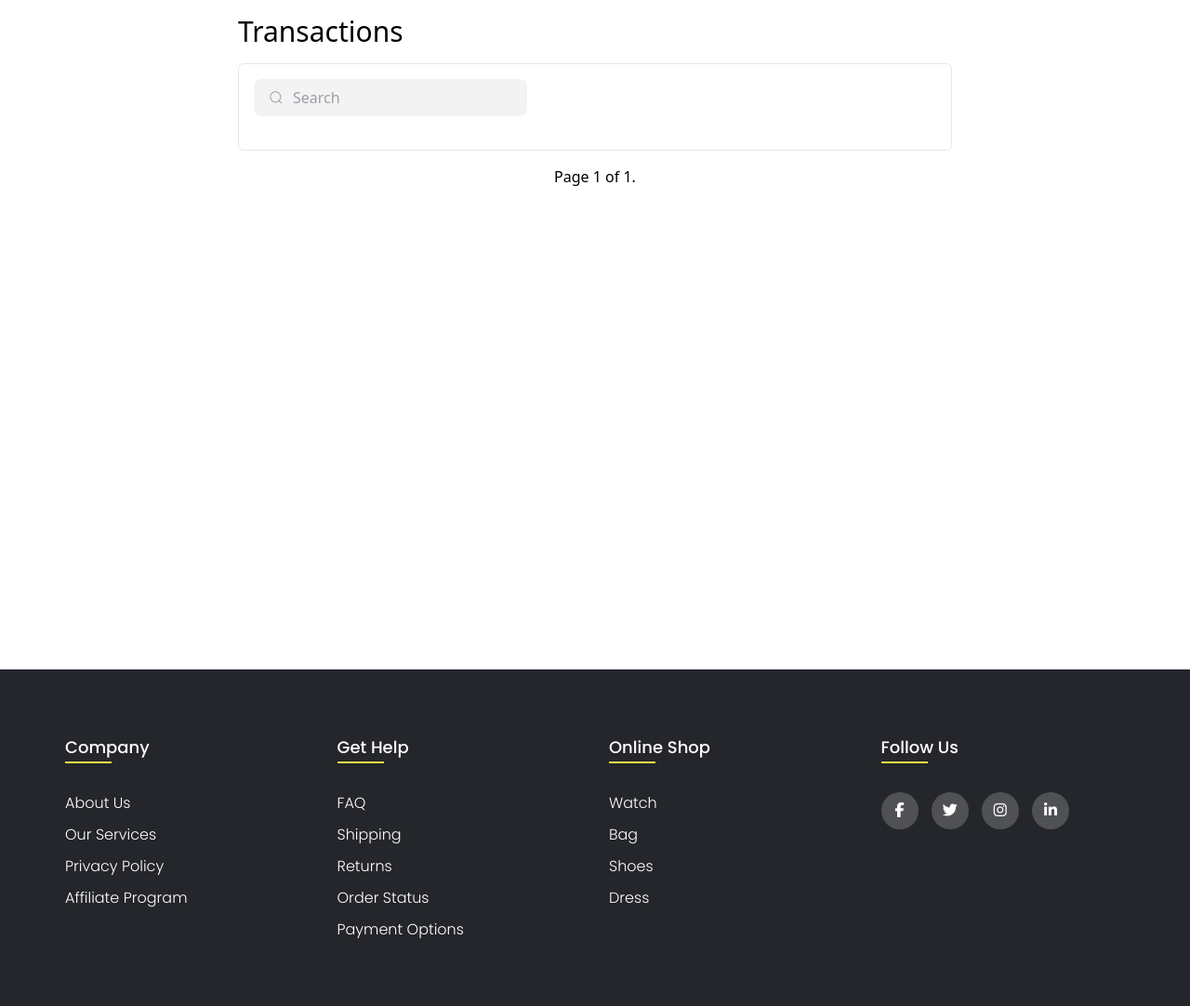
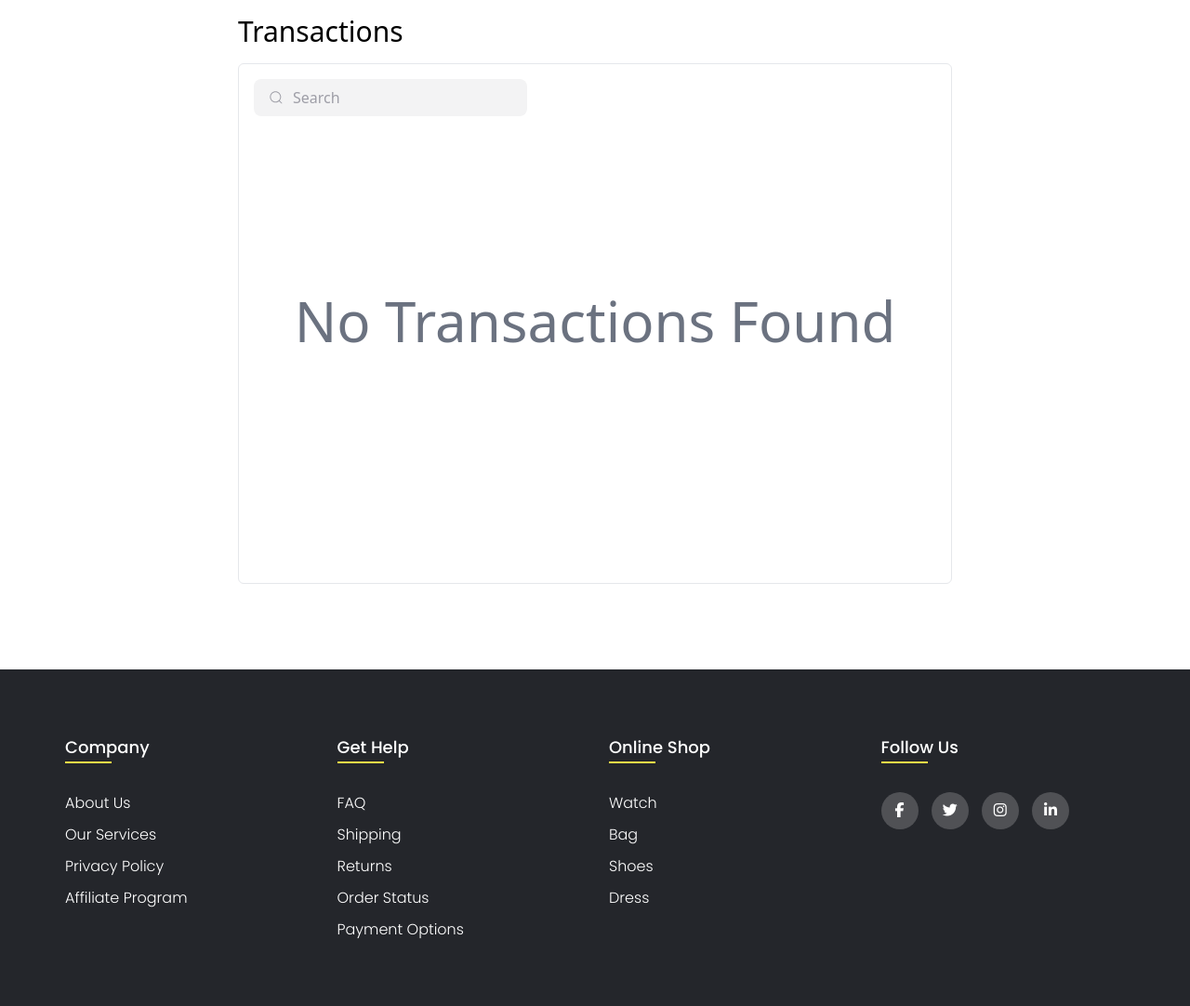
Before and after one commit to TharakaramuduN/TailorFlow1, a Django app: page /transactions/ in a window 1280 px wide. Shown: the part 60-1142 px from the top of the page at 93% size. Run offline with Django 4.2, Linux system fonts and the light colour scheme; a user stored in the database is signed in; data comes from the database, SQL or seed files in the repository; style sheets or scripts are compiled from the project's sources.

Commit message:
added styles if no trnasactions made

```diff
--- a/apps/transactions/static/js/transactions.js
+++ b/apps/transactions/static/js/transactions.js
@@ -5,10 +5,14 @@ async function filterTransactions(page_num){
         throw Error('not found')
     }
     const data = await response.json()
+    pagination = document.querySelector('.pagination')
+    const notFoundElement = document.querySelector('.not-found')
+    page_obj = data['page_obj']
     const transactionsContainer = document.querySelector('.transactions-list')
     transactionsContainer.innerHTML = ''
-    pagination = document.querySelector('.pagination')
-    page_obj = data['page_obj']
+    if(data.transactions.length > 0){
+        if(notFoundElement.classList.contains('min-h-[50vh]')) notFoundElement.classList.remove('min-h-[50vh]')
+        notFoundElement.innerHTML = ''
         data['transactions'].forEach(transaction=>{
             const divElement = document.createElement('div')
             divElement.classList.add('transaction-card', 'flex','justify-between', 'w-full','even:bg-slate-100', 'odd:bg-slate-50' ,'rounded-md', 'px-4', 'pb-3')
@@ -23,8 +27,13 @@ async function filterTransactions(page_num){
             <div class=" flex justify-center items-center font-bold"><p>${transaction.amount}</p></div>
             `
             transactionsContainer.appendChild(divElement)
-    })
+    })}
+    else{
+        notFoundElement.classList.add('min-h-[50vh]')
+        notFoundElement.innerHTML = '<h1 class=" text-xl sm:text-3xl md:text-4xl lg:text-6xl  font-medium text-gray-500">No Results Found</h1>'
+    }
     pagination.innerHTML = ''
+    if(data.transactions.length > 0){
     pagination.innerHTML = `
         <span class="step-links flex justify-between w-full">
             ${page_obj.has_previous ? `
@@ -40,4 +49,4 @@ async function filterTransactions(page_num){
                 <button class=' border px-3 bg-yellow-500 rounded-full' type='button' onclick=filterTransactions(${ page_obj.next_page_number })><i class="fa-solid fa-angle-right"></i></button>
             </span>` : '<div></div>'}
         </span>`
-}
+}}
--- a/apps/transactions/templates/transactions/transactions.html
+++ b/apps/transactions/templates/transactions/transactions.html
@@ -11,7 +11,7 @@
             <div class="max-w-3xl w-full py-4">
                 <h1 class=" text-xl sm:text-3xl font-medium text-left">Transactions</h1>
             </div>
-            <div class="transactions-container flex flex-col max-w-3xl  w-full border p-4 rounded-md">
+            <div class="transactions-container flex flex-col max-w-3xl  w-full border p-4 rounded-md min-h-[70vh]">
                 <div class="searchbar-filters flex gap-3 flex-wrap w-full justify-between items-center pb-5">
                     <div class="group">
                       <svg class="icon" aria-hidden="true" viewBox="0 0 24 24"><g><path d="M21.53 20.47l-3.66-3.66C19.195 15.24 20 13.214 20 11c0-4.97-4.03-9-9-9s-9 4.03-9 9 4.03 9 9 9c2.215 0 4.24-.804 5.808-2.13l3.66 3.66c.147.146.34.22.53.22s.385-.073.53-.22c.295-.293.295-.767.002-1.06zM3.5 11c0-4.135 3.365-7.5 7.5-7.5s7.5 3.365 7.5 7.5-3.365 7.5-7.5 7.5-7.5-3.365-7.5-7.5z"></path></g></svg>
@@ -37,6 +37,7 @@
                         </span>
                     </div> -->
                 </div>
+                {%if page_obj%}
                 <div class="transactions-list flex flex-col justify-center items-center gap-1 sm:gap-2">
                     {%for transaction in page_obj%}
                         <div class="transaction-card flex justify-between w-full even:bg-slate-100 odd:bg-slate-50 rounded-md px-4 pb-3">
@@ -51,8 +52,15 @@
                         </div>
                     {%endfor%}
                 </div>
+                {%endif%}
+                <div {%if not page_obj%} class="not-found h-full w-full flex flex-col gap-4 items-center justify-center min-h-[50vh]" {%else%} class="not-found h-full w-full flex items-center justify-center" {%endif%}>
+                    {%if not page_obj%}
+                        <h1 class=" text-xl sm:text-3xl md:text-4xl lg:text-6xl  font-medium text-gray-500">No Transactions Found</h1>
+                    {%endif%}
+                </div>
             </div>
             <div class="pagination flex items-center justify-center mx-auto max-w-3xl w-full pt-4 sm:px-8 px-4 ">
+                    {%if page_obj%}
                     <span class="step-links flex  w-full justify-between">
                         {% if page_obj.has_previous %}
                             <button type="button" class=" border px-3 bg-yellow-500 rounded-full" ><i class="fa-solid fa-angle-left"></i></button>
@@ -76,6 +84,7 @@
                         </div>
                         {% endif %}
                     </span>
+                    {%endif%}
                 </div>
         </section>
 
```
Lines whose indentation alone changed are shown as unchanged.
